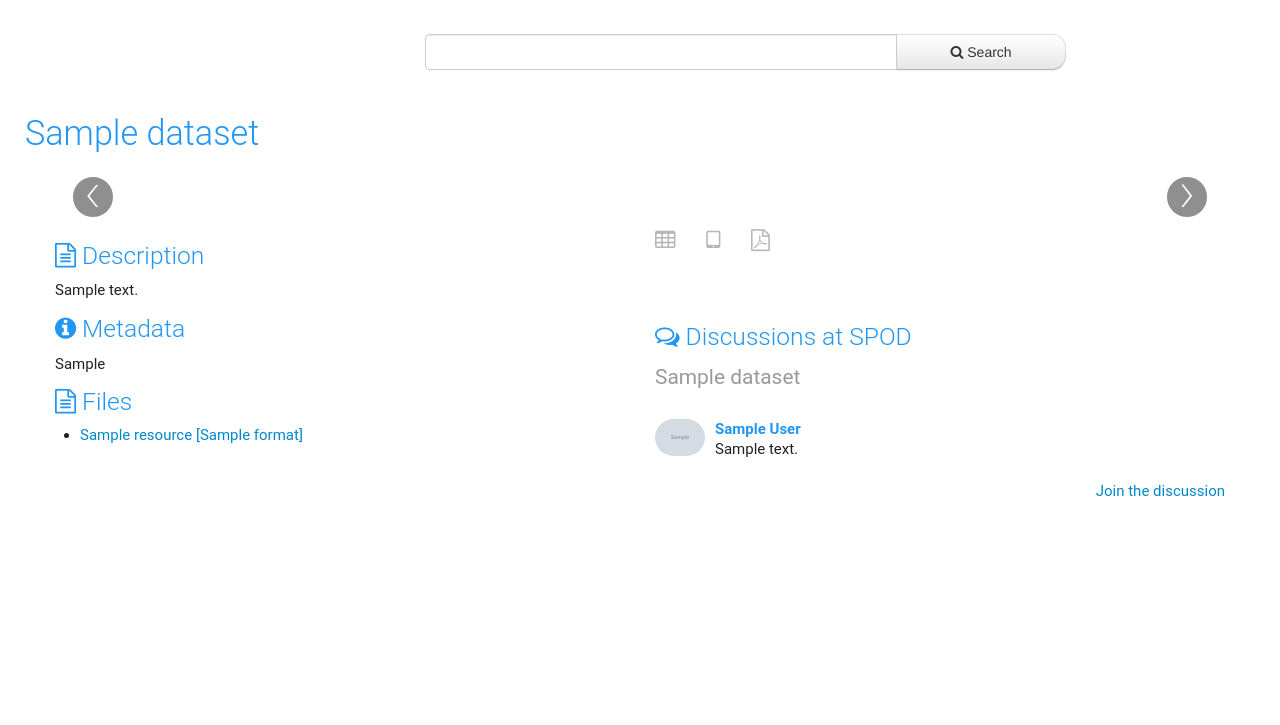
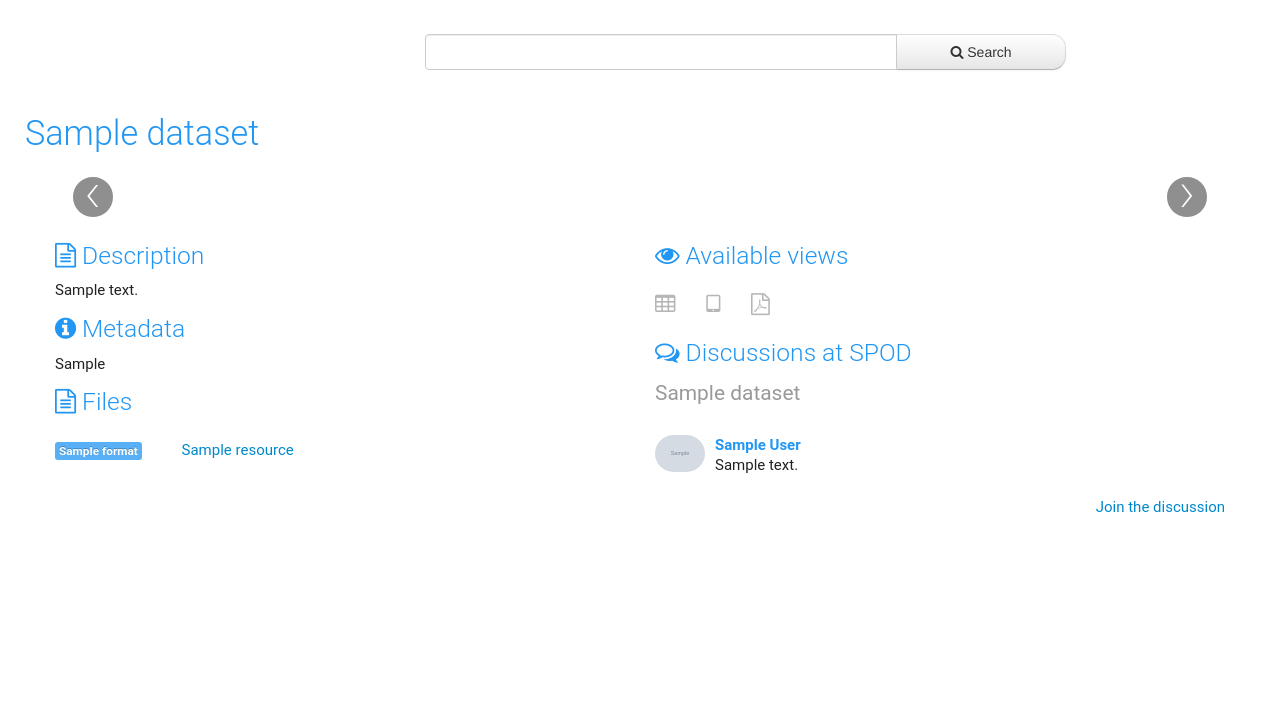
Before and after one commit to routetopa/tet, a Django app: template tet/templates/browser/dataset.html in a window 1280 px wide. Shown: the part 41-766 px from the top of the page. Run offline with Django 3.2, Linux system fonts and the light colour scheme; the template is opened without the code that fills it: most values are stand-ins (such as "Sample title", 1, 10 or a date in 2020); grey boxes marked "Sample" are stand-in pictures; some libraries are stand-ins or nearby versions.

Commit message:
dataset details updated view, removed about link

```diff
--- a/tet/browser/views.py
+++ b/tet/browser/views.py
@@ -252,7 +252,7 @@ def dataset(request, dataset_id):
         'SPOD_URL': settings.SPOD_URL,
         'resource_id':resource_id,
         'resource_fields': resource_fields,
-        'CKAN_URL': settings.CKAN_URL + "/dataset/" + dataset_id + "?r=" + request.get_full_path()
+        'CKAN_URL': settings.CKAN_URL + "/dataset/" + dataset_id + "?r=" + request.get_full_path(),
     }
 
     return render(request, template_name, context)
--- a/tet/static/browser/css/tet-theme.css
+++ b/tet/static/browser/css/tet-theme.css
@@ -417,3 +417,16 @@ input[type="checkbox"] { margin-right: 20px; }
 base-ajax-json-alasql-datalet {
     display: none;
 }
+
+.dataset-files {
+    margin-top: 25px;
+}
+
+.dataset-files li {
+    margin-bottom: 15px;
+}
+
+.dataset-services-details {
+    margin-top: 15px;
+    margin-bottom: 7px !important;
+}
--- a/tet/templates/browser/_header.html
+++ b/tet/templates/browser/_header.html
@@ -9,7 +9,7 @@
 -->
 
                         <div class="pull-right head-buttons">
-                            <a href="/" class="btn-link">Home</a> | <a href="/about" class="btn-link">About</a> | <a href="#" class="btn-link" id="help-section-btn">Help</a> | <a href="{{CKAN_URL}}" class="btn-link">Classic CKAN</a>
+                            <a href="/" class="btn-link">Home</a> | <a href="#" class="btn-link">About</a> | <a href="#" class="btn-link" id="help-section-btn">Help</a> | <a href="{{CKAN_URL}}" class="btn-link">Classic CKAN</a>
                         </div>
 
                         <span class="clearfix"></span>
--- a/tet/templates/browser/dataset.html
+++ b/tet/templates/browser/dataset.html
@@ -39,44 +39,26 @@
                 {% if resource_id %}
                 <div class="row">
 
+                    <script type="text/javascript" src="https://cdn.jsdelivr.net/webcomponentsjs/0.7.16/webcomponents-lite.min.js"></script>
+                    <!--<script type="text/javascript" src="https://code.jquery.com/jquery-2.1.4.min.js"></script>-->
+                    <!-- REMOVE THE PREVIOUS SCRIPT TAGS IF YOUR PAGE ALREADY USES JQUERY AND POLYFILL LIBRARIES  -->
+                    <link rel="import" href="http://deep.routetopa.eu/COMPONENTS/datalets/columnchart-datalet/columnchart-datalet.html" />
+
                     <div class="span12 -span10 -offset1">
 
                         <div class="carousel carousel-fade slide" id="main-chart">
                             <div class="carousel-inner">
-                                {% for resource in resource_fields|slice:":1" %}
-                                <div class="item active">
+                                {% for resource in resource_fields %}
+                                    <div class="item{% if forloop.counter == 1 %} active{% endif %}">
 
-                                <script type="text/javascript" src="https://cdn.jsdelivr.net/webcomponentsjs/0.7.16/webcomponents-lite.min.js"></script>
-                                <!--<script type="text/javascript" src="https://code.jquery.com/jquery-2.1.4.min.js"></script>-->
-                                <!-- REMOVE THE PREVIOUS SCRIPT TAGS IF YOUR PAGE ALREADY USES JQUERY AND POLYFILL LIBRARIES  -->
-                                 <link rel="import" href="http://deep.routetopa.eu/COMPONENTS/datalets/columnchart-datalet/columnchart-datalet.html" />
                                     {% if resource.1 %}
                                        <columnchart-datalet data-url='{{resource_id}}' filters='[]' aggregators='[]' orders='[]' fields='["result,records,_id","result,records,{{resource.0}}"]'></columnchart-datalet>
                                     {% else %}
                                         <columnchart-datalet data-url='{{resource_id}}' x-axis-label="{{resource.0}}" y-axis-label="Count1 of {{resource.0}}" filters='[]' aggregators='[{"field":"{{resource.0}}","operation":"GROUP BY"},{"field":"_id","operation":"COUNT"}]' orders='[]' fields='["result,records,{{resource.0}}","result,records,_id"]'></columnchart-datalet>
                                     {% endif %}
-
-
-
                                     </div><!-- /Slide1 -->
                                 {% endfor %}
-                                {% for resource in resource_fields|slice:"1:" %}
 
-                                <div class="item">
-
-                                   <script type="text/javascript" src="https://cdn.jsdelivr.net/webcomponentsjs/0.7.16/webcomponents-lite.min.js"></script>
-                                <!--<script type="text/javascript" src="https://code.jquery.com/jquery-2.1.4.min.js"></script>-->
-                                <!-- REMOVE THE PREVIOUS SCRIPT TAGS IF YOUR PAGE ALREADY USES JQUERY AND POLYFILL LIBRARIES  -->
-                                <link rel="import" href="http://deep.routetopa.eu/COMPONENTS/datalets/columnchart-datalet/columnchart-datalet.html" />
-                                {% if resource.1 %}
-                                   <columnchart-datalet data-url='{{resource_id}}' filters='[]' aggregators='[]' orders='[]' fields='["result,records,_id","result,records,{{resource.0}}"]'></columnchart-datalet>
-                                {% else %}
-                                    <columnchart-datalet data-url='{{resource_id}}' x-axis-label="{{resource.0}}" y-axis-label="Count1 of {{resource.0}}" filters='[]' aggregators='[{"field":"{{resource.0}}","operation":"GROUP BY"},{"field":"_id","operation":"COUNT"}]' orders='[]' fields='["result,records,{{resource.0}}","result,records,_id"]'></columnchart-datalet>
-                                {% endif %}
-
-
-                                </div>
-                                {% endfor %}
                                 {% for resource in dataset.resources %}
                                     {% if resource.format == "PNG"%}
                                     <div class="item">
@@ -84,8 +66,8 @@
                                     </div>
                                     {% endif %}
                                 {% endfor %}
+
                             </div>
-
 
                             <div class="control-box">
                                 <a data-slide="prev" href="#main-chart" class="carousel-control left">‹</a>
@@ -126,17 +108,23 @@
                         <h5>
                             <i class="fa fa-file-text-o" aria-hidden="true"></i> Files
                         </h5>
-                        <ul>
+                        <ul class="dataset-files unstyled">
                         {% for resource in dataset.resources %}
-                        <li><a href="{{resource.url}}">{{resource.name}} [{{resource.format}}]</a></li>
+                            <li><span class="label result-label" data-format="{{resource.format|lower}}">{{ resource.format }}</span> <a href="{{resource.url}}">{{resource.name}}</a></li>
                         {% endfor %}
                         </ul>
                         </div>
 
                     </div>
+
+
                     <div class="span6">
+                        <div>
+                            <h5>
+                                <i class="fa fa-eye" aria-hidden="true"></i> Available views
+                            </h5>
 
-                    <ul class="dataset-services unstyled">
+                            <ul class="dataset-services dataset-services-details unstyled">
                                 <li class="dataset-service">
                                     {% if dataset.has_table %}
                                     <a href="{% url 'dataset_as_table' dataset.id %}"><i class="fa fa-table" aria-hidden="true" data-toggle="tooltip" data-placement="bottom" title="View as table"></i></a>
@@ -159,6 +147,7 @@
                                     {% endif %}
                                 </li>
                             </ul>
+                        </div>
                     </div>
 
                     <div class="span6">
```
Lines whose indentation alone changed are shown as unchanged.
